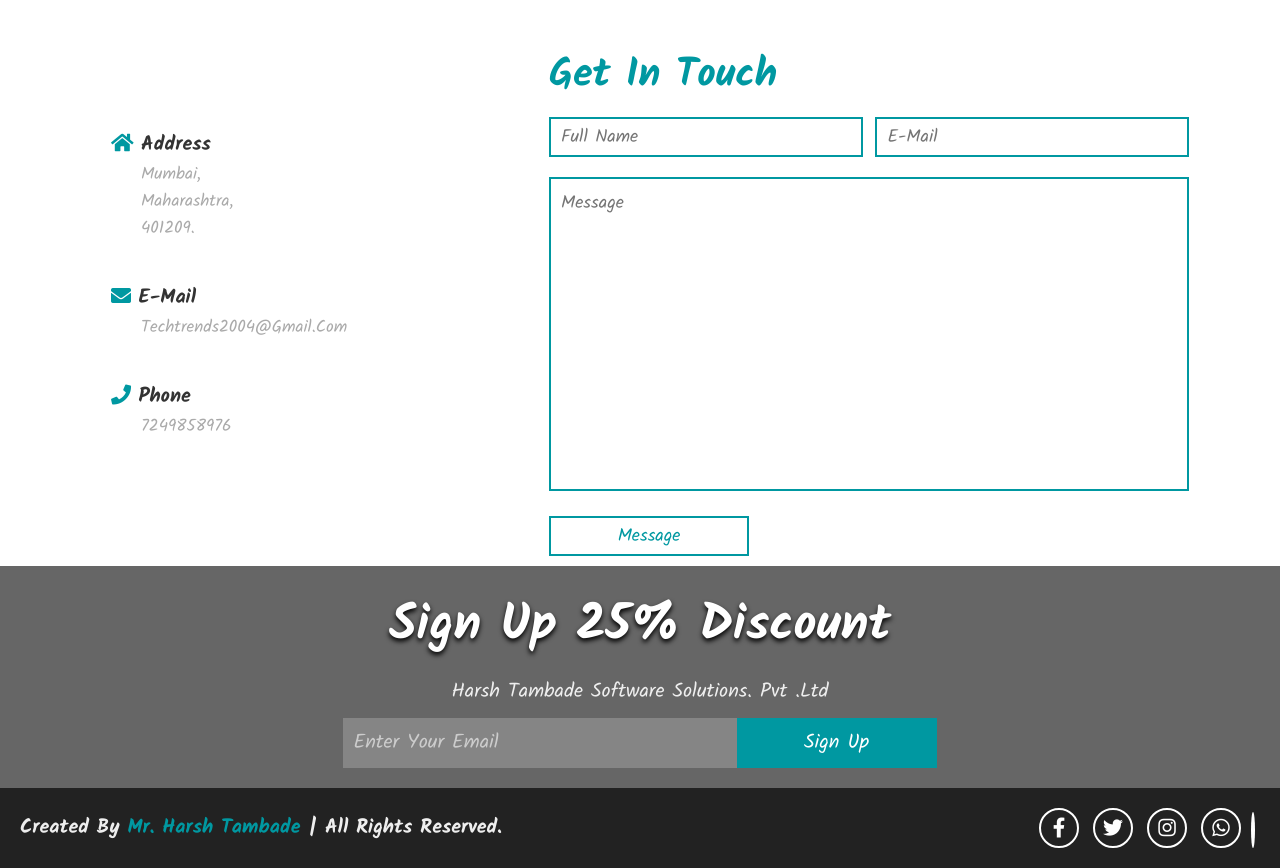
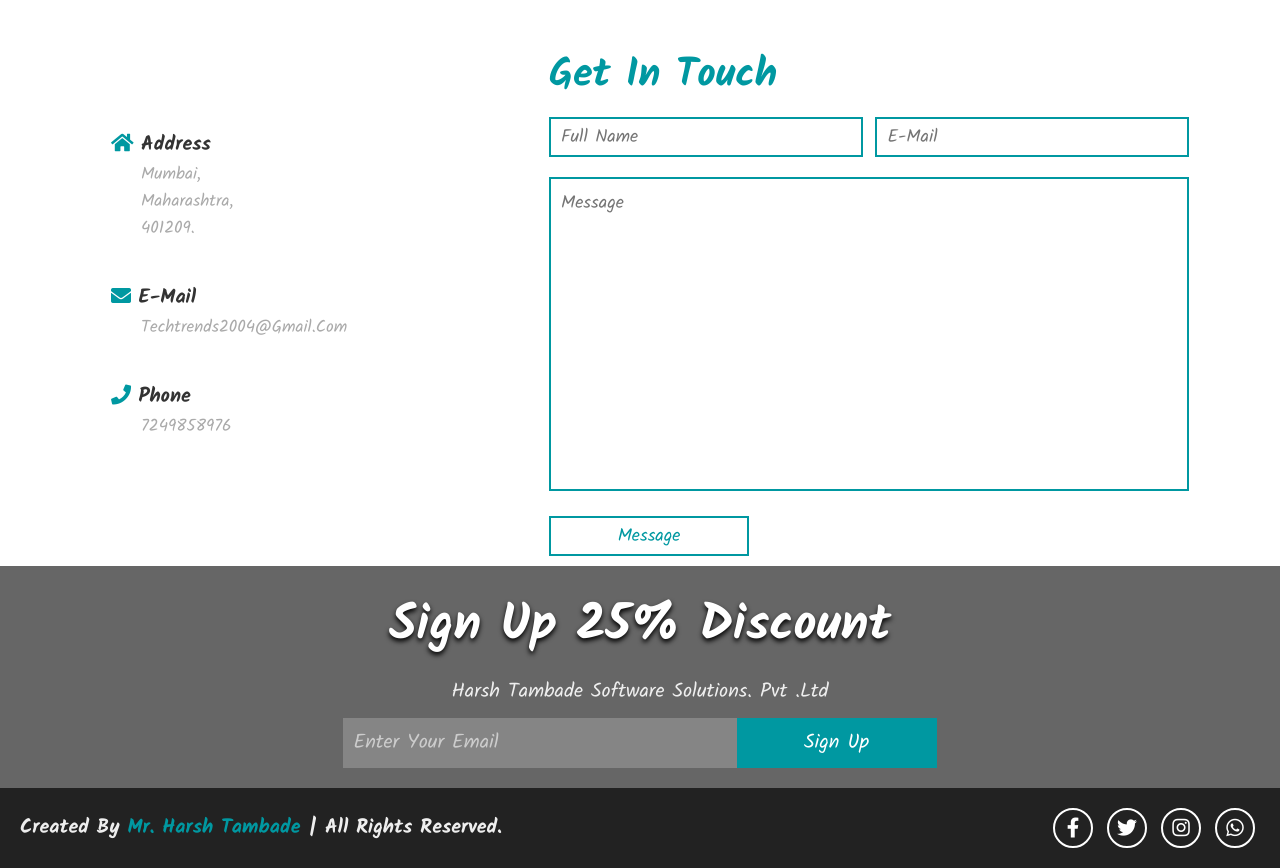
Before and after one commit to Code-with-Harsh-Tambade/tourismbyharsh, a plain HTML site: page index.html in a window 1280 px wide. Shown: the part 5154-6022 px from the top of the page. Drawn offline with nearby package versions, Linux system fonts and the light colour scheme; files whose address does not match are found by name.

Commit message:
Update index.html

```diff
--- a/index.html
+++ b/index.html
@@ -511,7 +511,7 @@
     <a href="https://twitter.com/TambadeHarsh" class="fab fa-twitter"></a>
     <a href="https://www.instagram.com/harsh_tambade/" class="fab fa-instagram"></a>
     <a href="https://web.whatsapp.com/" class="fab fa-whatsapp"></a>
-    <a href="https://www.cowin.gov.in/home" class="&#10010"></a>
+
 </div>
 
 </section>
```
